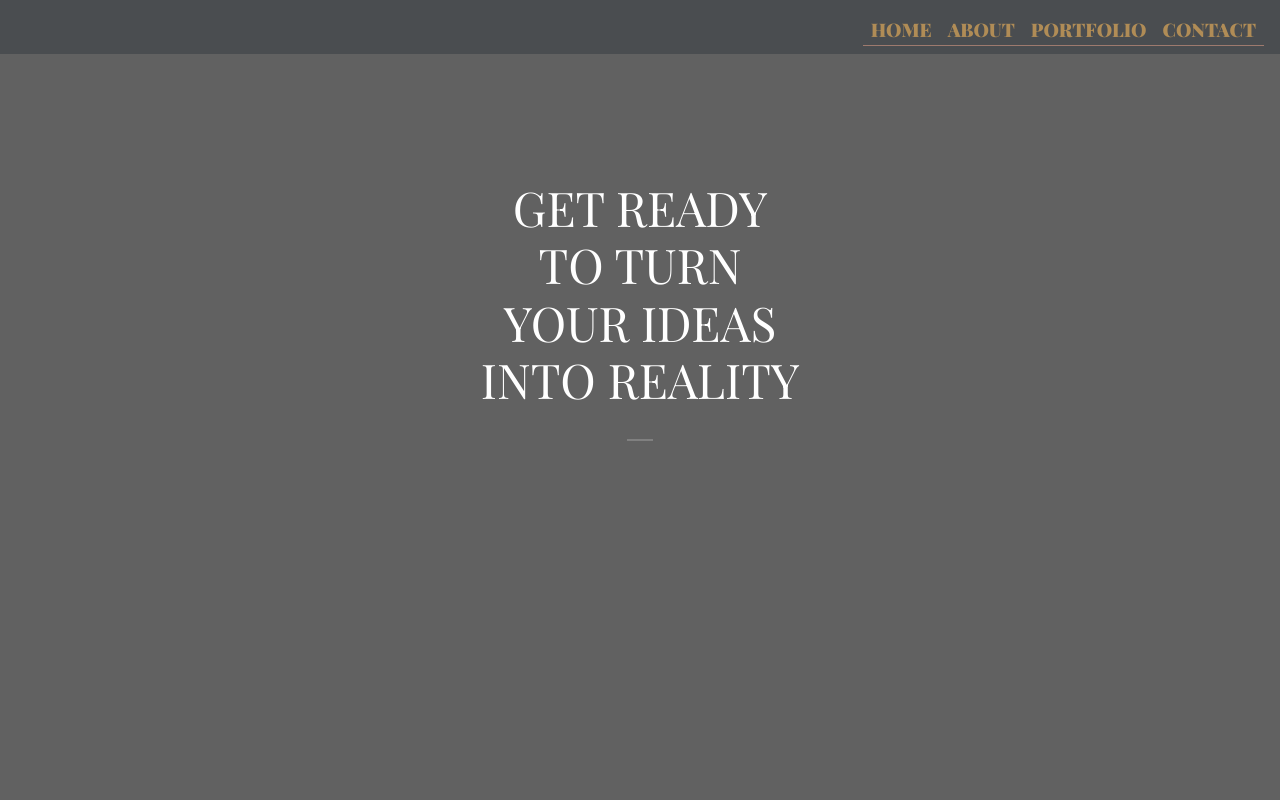
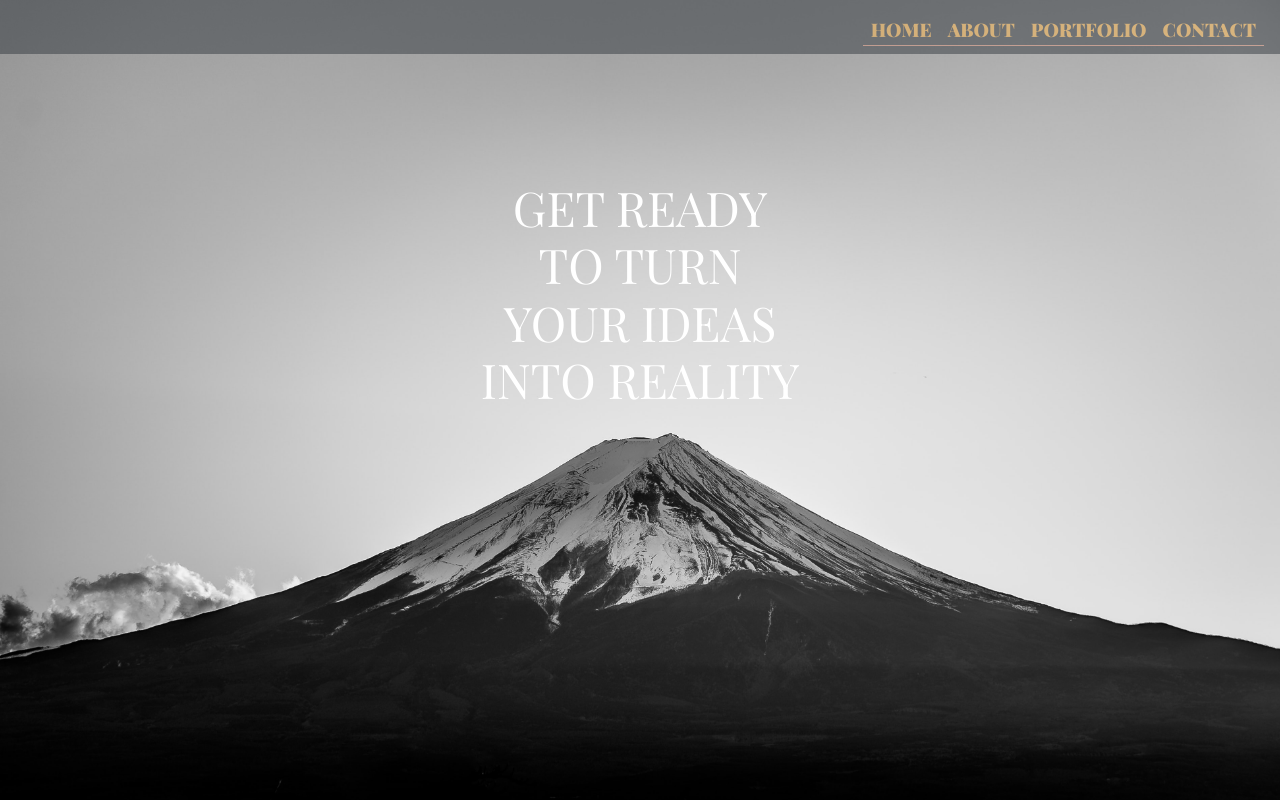
Before and after one commit to micalh131/Inl-mning-Bygg-ett-CV-och-en-portfolio-f-r-webben-5-Yhp, a plain HTML site: page index.html in a window 1280 px wide. Shown: the top 800 px of the page. Drawn offline with nearby package versions, Linux system fonts and the light colour scheme; the site is published under a folder, as on GitHub Pages, so addresses that start at the root find nothing; a script that the page names is missing; a web font is replaced by a local one.

Commit message:
Update style.css

```diff
--- a/css/style.css
+++ b/css/style.css
@@ -68,7 +68,7 @@ h1::after {
 /* ---------------------------------------- */
 
 header {
-  background-image: url("/img/ningyu-he-tb49PTdW1ZM-unsplash.jpg");
+  background-image: url("../img/ningyu-he-tb49PTdW1ZM-unsplash.jpg");
   background-size: cover;
   height: 100vh;
 }
```
